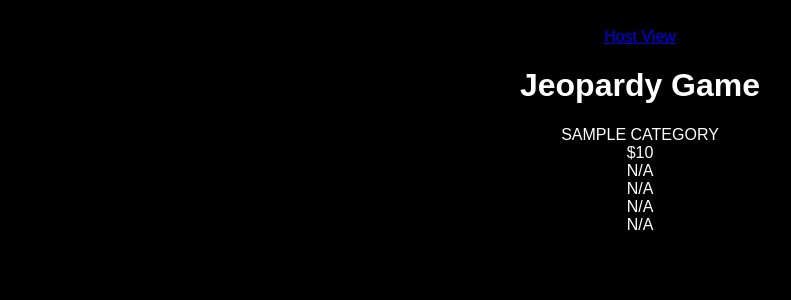
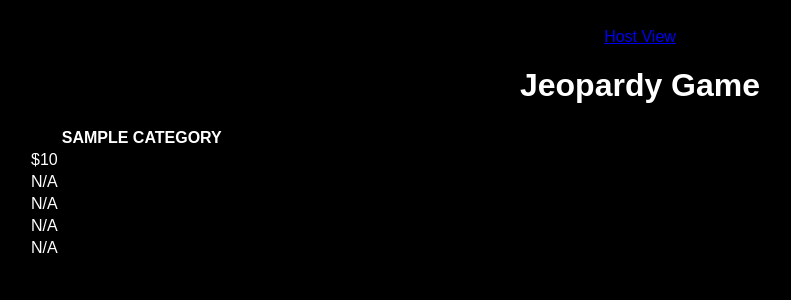
Before and after one commit to Tw0S41nt/Jeopardy-Python-Game, a Flask app: template templates/board.html in a window 1280 px wide. Shown: the top 300 px of the page, without its empty margins (0-791 px from the left). Run offline with Flask 3, Linux system fonts and the light colour scheme; tables that the repository leaves empty hold one stand-in row (values such as "Sample post"); the template is opened without the code that fills it: values that come from a table or form of the project are taken from there, most other values are stand-ins (such as "Sample title", 1, 10 or a date in 2020).

Commit message:
Update board to use table

```diff
--- a/templates/board.html
+++ b/templates/board.html
@@ -12,51 +12,39 @@
         <a href="/host/{{ game.host_code }}">Host View</a>
         <h1>Jeopardy Game</h1>
         {# Overall Jeopardy Board #}
-        <div id="jeopardy-board">
+        <table>
+            <th>
                 {# Display the random selection of categories #}
-            <div class="category-row">
                 {% for category_questions in board %}
                     {% if category_questions | length > 0 %}
-                        <div class="category-header">
-                            {{ category_questions[0].category | upper }}
-                        </div>
+                        <th>{{ category_questions[0].category | upper }}</th>
                     {% else %}
-                        <div class="category-header empty-category">
-                            NO QUESTIONS
-                        </div>
+                        <th>NO QUESTIONS</th>
                     {% endif %}
                 {% endfor %}
-            </div>
-            {# Display question boxes' points #}
+            </th>
             {% for i in range(5) %}
-                <div class="category-row question-row">
-                    {# Iterate over each category's list of questions #}
+            <tr>
                 {% for category_questions in board %}
-                        <div class="question-container">
                     {# Check if a question exists for this point value (row 'i') in this category #}
                     {% if category_questions | length > i %}
                         {# The 'points' value of the question is displayed on the box. #}
                         {% set question = category_questions[i] %}
-                                <div class="question-box"
-                                    data-category="{{ question.category }}"
+                        <td data-category="{{ question.category }}"
                             data-points="{{ question.points }}"
                             data-question="{{ question.question }}"
                             data-answer="{{ question.answer }}"
                             data-round="{{ question.round }}">
-
                             ${{ question.points}}
-                                </div>
+                        </td>
                     {% else %}
                         {# Placeholder for a row that doesn't have enough questions (Not likely but why not) #}
-                                <div class="question-box disabled-box">
-                                    N/A
-                                </div>
+                        <td>N/A</td>
                     {% endif %}
-                        </div>
                 {% endfor %}
-                </div>
+            </tr>
             {% endfor %}
-        </div>
+        </table>
         <script src="{{ url_for('static', filename='script.js') }}"></script>
     </body>
 </html>
```
Lines whose indentation alone changed are shown as unchanged.
